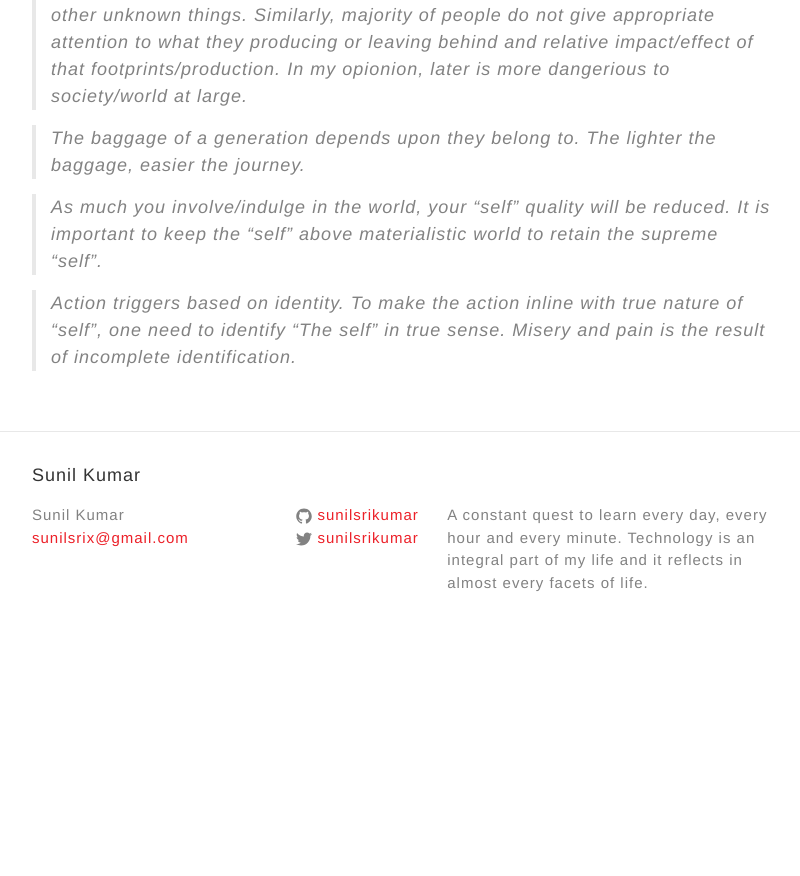
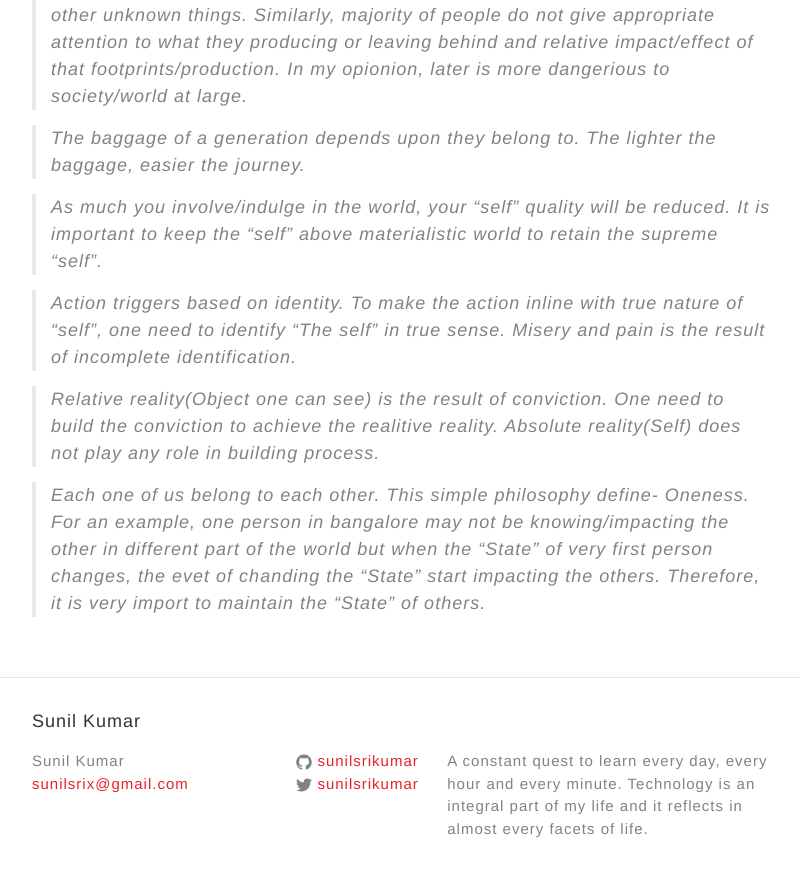
Before and after one commit to sunilsrikumar/sunilsrikumar.github.io, a Jekyll site: the page built from quotes.md, in a window 1280 px wide and 900 px high, scrolled down 1752 px. Shown: the top 876 px of the window, without its empty margins (238-1038 px from the left). Built offline with Jekyll 4.4.1, drawn with Linux system fonts in a browser that asks for light colours; before the commit the page ends 2406 px from its top, so only the background shows below that.

Commit message:
[Update]Quote

```diff
--- a/quotes.md
+++ b/quotes.md
@@ -57,3 +57,7 @@
 > As much you involve/indulge in the world, your "self" quality will be reduced. It is important to keep the "self" above materialistic world to retain the supreme "self".
 
 > Action triggers based on identity. To make the action inline with true nature of "self", one need to identify "The self" in true sense. Misery and pain is the result of incomplete identification.
+
+> Relative reality(Object one can see) is the result of conviction. One need to build the conviction to achieve the realitive reality. Absolute reality(Self) does not play any role in building process.
+
+> Each one of us belong to each other. This simple philosophy define- Oneness. For an example, one person in bangalore may not be knowing/impacting the other in different part of the world but when the "State" of very first person changes, the evet of chanding the "State" start impacting the others. Therefore, it is very import to maintain the "State" of others.
```
